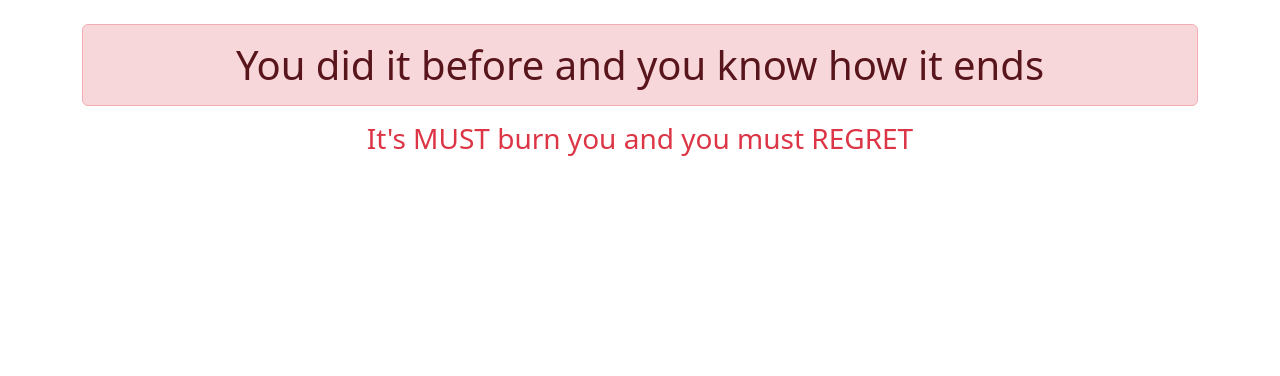
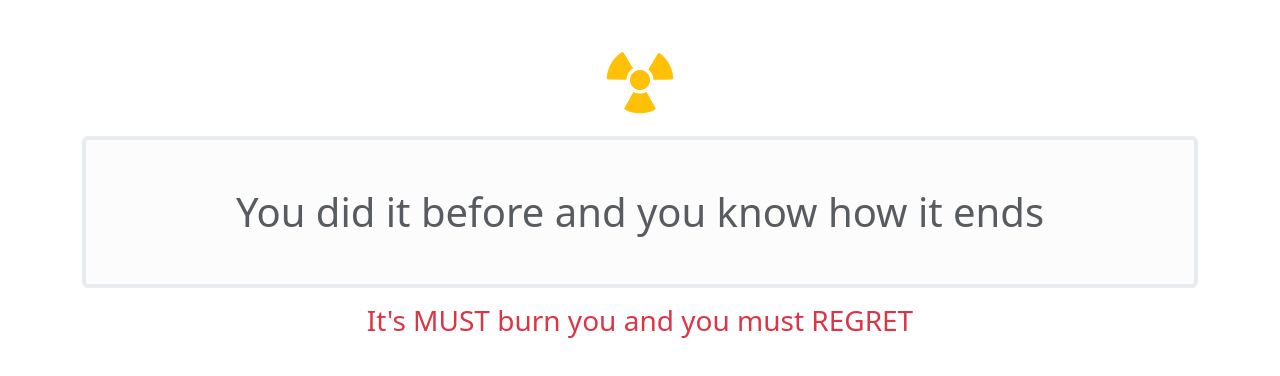
Before and after one commit to mttrx7/cutoff, a plain HTML site: page index.html in a window 1280 px wide. Drawn offline with nearby package versions, Linux system fonts and the light colour scheme.

Commit message:
some-modifications

```diff
--- a/index.html
+++ b/index.html
@@ -4,12 +4,14 @@
     <meta charset="UTF-8">
     <meta http-equiv="X-UA-Compatible" content="IE=edge">
     <meta name="viewport" content="width=device-width, initial-scale=1.0">
+    <link href='https://unpkg.com/boxicons@2.1.4/css/boxicons.min.css' rel='stylesheet'>
     <link href="https://cdn.jsdelivr.net/npm/bootstrap@5.3.0/dist/css/bootstrap.min.css" rel="stylesheet" integrity="sha384-9ndCyUaIbzAi2FUVXJi0CjmCapSmO7SnpJef0486qhLnuZ2cdeRhO02iuK6FUUVM" crossorigin="anonymous">
     <title>Know it</title>
 </head>
 <body>
     <div class="container text-center py-4">
-        <div class="h1 alert alert-danger">You did it before and you know how it ends</div>
+        <div class="text-center"><i class='bx bxs-radiation py-3 text-warning' style="font-size: 5rem;"></i></div>
+        <div class="h1 alert alert-light text-muted border-4 py-5">You did it before and you know how it ends</div>
         <h3 class="text-danger">It's MUST burn you and you must REGRET</h3>
     </div>
 </body>
```
